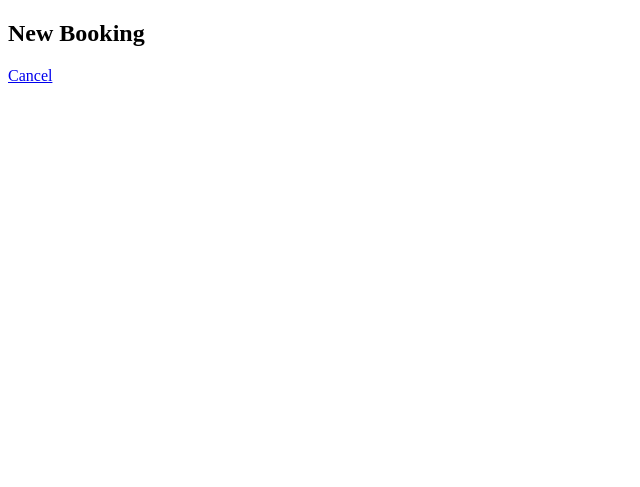
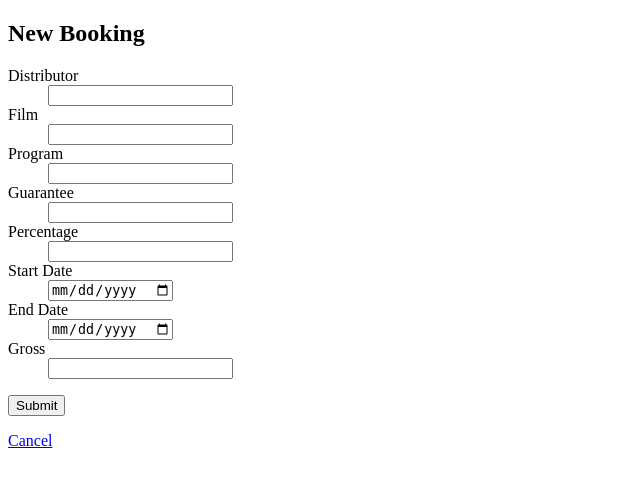
Before and after one commit to deadlyraptor/boar, a Flask app: page /new_booking in a window 1280 px wide. Shown: the top 487 px of the page, without its empty margins (0-640 px from the left). Run offline with Flask 2, Linux system fonts and the light colour scheme; parts of the project's set-up code (start-up, migrations or seed data) failed here and were passed over; some libraries are stand-ins or nearby versions.

Commit message:
Adds ability to enter new bookings

```diff
--- a/forms.py
+++ b/forms.py
@@ -1,6 +1,7 @@
 # forms.py
 
-from wtforms import Form, StringField, SelectField, validators
+from wtforms import Form, StringField, IntegerField, SelectField, validators
+from wtforms.fields.html5 import DateField
 
 
 class DistributorForm(Form):
@@ -31,3 +32,14 @@ class DistributorForm(Form):
     city = StringField('City')
     state = SelectField('State', choices=states)
     zip = StringField('Zip')
+
+
+class BookingForm(Form):
+    distributor = StringField('Distributor')
+    film = StringField('Film')
+    program = StringField('Program')
+    guarantee = IntegerField('Guarantee')
+    percentage = IntegerField('Percentage')
+    start_date = DateField('Start Date')
+    end_date = DateField('End Date')
+    gross = IntegerField('Gross')
--- a/main.py
+++ b/main.py
@@ -3,7 +3,7 @@
 from app import app
 from db_setup import db_session
 from flask import Flask, flash, render_template, request, redirect
-from forms import DistributorForm
+from forms import DistributorForm, BookingForm
 from models import Distributor, Booking, Payment
 
 
@@ -22,14 +22,14 @@ def new_distributor():
     if request.method == 'POST' and form.validate():
         # save the distributor
         distributor = Distributor()
-        save_changes(distributor, form, new=True)
+        save_distributor(distributor, form, new=True)
         flash('Distributor added successfully!')
         return redirect('/')
 
     return render_template('new_distributor.html', form=form)
 
 
-def save_changes(distributor, form, new=False):
+def save_distributor(distributor, form, new=False):
     """
     Save the changes to the database
     """
@@ -52,9 +52,46 @@ def save_changes(distributor, form, new=False):
     db_session.commit()
 
 
-@app.route('/new_booking')
+@app.route('/new_booking', methods=['GET', 'POST'])
 def new_booking():
     """
     Add a new booking
     """
-    return render_template('new_booking.html')
+    form = BookingForm(request.form)
+
+    if request.method == 'POST' and form.validate():
+        # save the booking
+        booking = Booking()
+        save_booking(booking, form, new=True)
+        flash('Booking added successfully!')
+        return redirect('/')
+
+    return render_template('new_booking.html', form=form)
+
+
+def save_booking(booking, form, new=False):
+    """
+    Save changes to the database
+    """
+    # Get data from form and assign it to the correct attributes
+    # of the SQLAlchemy table object
+    distributor = Distributor()
+    distributor.company = form.distributor.data
+
+    booking.distributor = distributor
+    booking.film = form.film.data
+    booking.program = form.program.data
+    booking.guarantee = form.guarantee.data
+    booking.percentage = form.percentage.data
+    booking.start_date = form.start_date.data
+    booking.end_date = form.end_date.data
+    booking.gross = form.gross.data
+
+    if new:
+        # Add the new booking to the database
+        db_session.add(booking)
+
+    # commit the data to the database
+    db_session.commit()
+
+    return render_template('new_booking.html', form=form)
--- a/models.py
+++ b/models.py
@@ -15,7 +15,7 @@ class Distributor(db.Model):
     state = db.Column(db.String)
     zip = db.Column(db.String)
 
-    bookings = db.relationship('Booking', backref='distributor', lazy=True)
+    # bookings = db.relationship('Booking', backref='distributor', lazy=True)
 
     def __repr__(self):
         return '<Distributor {}>'.format(self.company)
@@ -35,6 +35,8 @@ class Booking(db.Model):
     settled = db.Column(db.Boolean, default=0)
 
     distributor_id = db.Column(db.Integer, db.ForeignKey('distributors.id'))
+    distributor = db.relationship('Distributor', backref=db.backref('bookings',
+                                  order_by=id), lazy=True)
 
     payments = db.relationship('Payment', backref='booking', lazy=True)
 
--- a/templates/new_booking.html
+++ b/templates/new_booking.html
@@ -3,6 +3,21 @@
 
 <h2>New Booking</h2>
 
+{% from "_formhelpers.html" import render_field  %}
+<form method=post>
+  <dl>
+    {{ render_field(form.distributor) }}
+    {{ render_field(form.film) }}
+    {{ render_field(form.program) }}
+    {{ render_field(form.guarantee) }}
+    {{ render_field(form.percentage) }}
+    {{ render_field(form.start_date) }}
+    {{ render_field(form.end_date) }}
+    {{ render_field(form.gross) }}
+  </dl>
+  <p><input type=submit value=Submit /></p>
+</form>
+
 <a href="{{ url_for('.index') }}">Cancel</a>
 
 {% endblock %}
```
